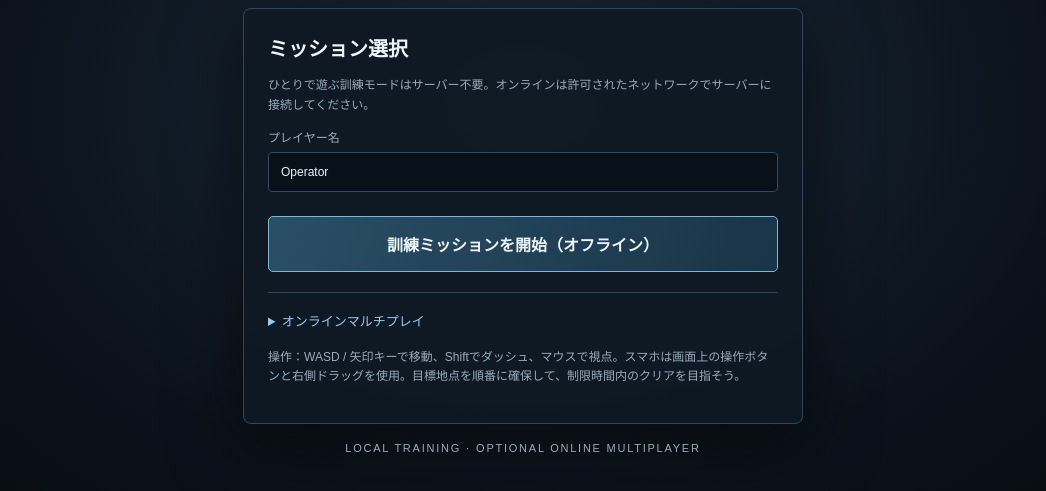
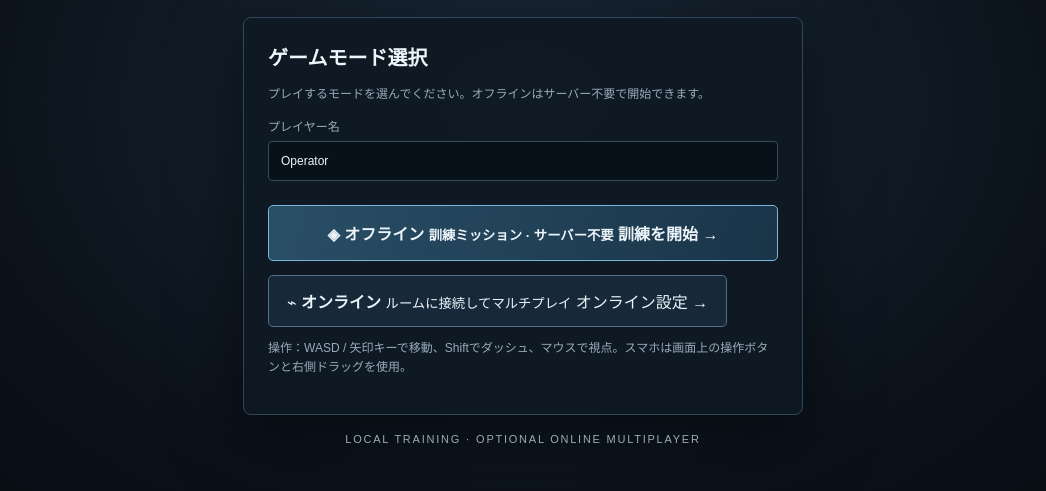
Before and after one commit to YukkuriP/Yukkuri-FPS2, a plain HTML site: page web/index.html in a window 1280 px wide. Shown: the part 233-724 px from the top of the page, without its empty margins (117-1163 px from the left). Drawn offline with nearby package versions, Linux system fonts and the light colour scheme.

Commit message:
Separate online and offline lobby choices

```diff
--- a/web/index.html
+++ b/web/index.html
@@ -16,18 +16,32 @@
 <div id="lobby" class="screen hidden">
   <header><div class="eyebrow">YUKKURI P PRODUCTION</div><h1>OPERATION: <span>IRON VEIL</span></h1><p>WEB EDITION · PLAYABLE TEST BUILD</p></header>
   <section class="panel">
-    <h2>ミッション選択</h2>
-    <p class="hint">ひとりで遊ぶ訓練モードはサーバー不要。オンラインは許可されたネットワークでサーバーに接続してください。</p>
+    <h2>ゲームモード選択</h2>
+    <p class="hint">プレイするモードを選んでください。オフラインはサーバー不要で開始できます。</p>
     <label>プレイヤー名<input id="playerName" maxlength="16" value="Operator"></label>
-    <button id="offlineBtn" class="primary">訓練ミッションを開始（オフライン）</button>
-    <details>
-      <summary>オンラインマルチプレイ</summary>
+    <div class="modeChoices">
+      <button id="offlineBtn" class="modeCard">
+        <span class="modeIcon">◈</span>
+        <strong>オフライン</strong>
+        <small>訓練ミッション · サーバー不要</small>
+        <span class="modeAction">訓練を開始 →</span>
+      </button>
+      <button id="showOnlineBtn" class="modeCard">
+        <span class="modeIcon">⌁</span>
+        <strong>オンライン</strong>
+        <small>ルームに接続してマルチプレイ</small>
+        <span class="modeAction">オンライン設定 →</span>
+      </button>
+    </div>
+    <section id="onlinePanel" class="onlinePanel hidden">
+      <div class="onlineHeading"><span class="onlineDot"></span><strong>ONLINE MULTIPLAYER</strong></div>
       <label>ルームコード<input id="roomCode" maxlength="12" value="IRON-01"></label>
       <label>通信サーバー（wss://）<input id="serverUrl" value="wss://iron-veil-server.onrender.com" placeholder="wss://your-server.example" autocomplete="url"></label>
-      <button id="joinBtn">オンラインロビーに接続</button>
-      <p id="status">オンライン未接続。オフライン訓練はいつでも開始できます。</p>
-    </details>
-    <p class="hint">操作：WASD / 矢印キーで移動、Shiftでダッシュ、マウスで視点。スマホは画面上の操作ボタンと右側ドラッグを使用。目標地点を順番に確保して、制限時間内のクリアを目指そう。</p>
+      <button id="joinBtn" class="joinAction">接続して参加</button>
+      <button id="backModesBtn" class="backAction">← モード選択に戻る</button>
+      <p id="status" role="status">未接続。サーバーとネットワークの接続を確認してください。</p>
+    </section>
+    <p class="hint controlsHint">操作：WASD / 矢印キーで移動、Shiftでダッシュ、マウスで視点。スマホは画面上の操作ボタンと右側ドラッグを使用。</p>
   </section>
   <footer>LOCAL TRAINING · OPTIONAL ONLINE MULTIPLAYER</footer>
 </div>
```
